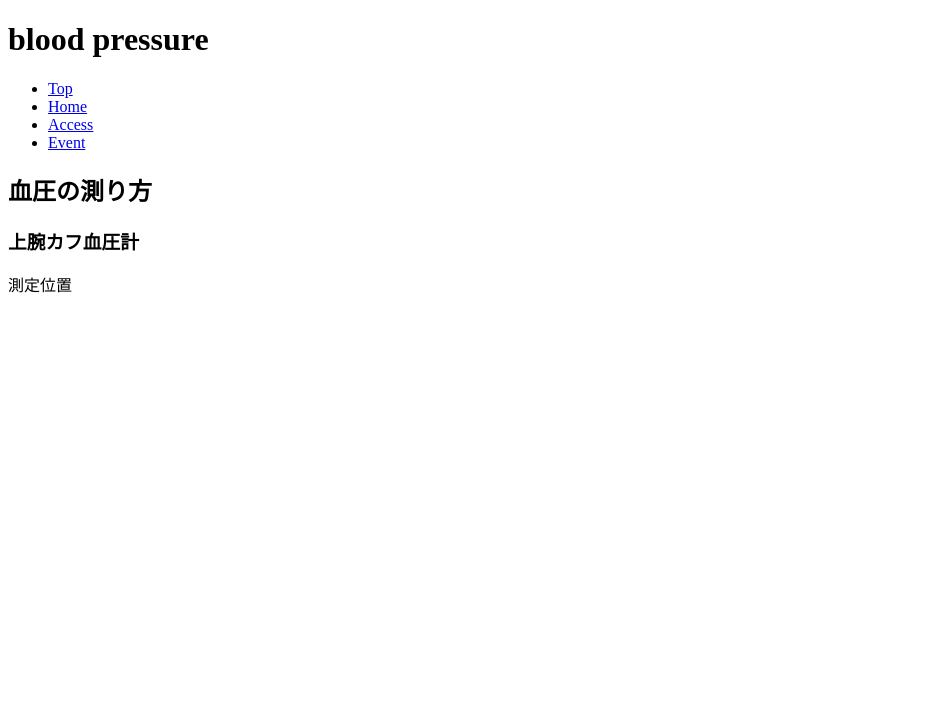
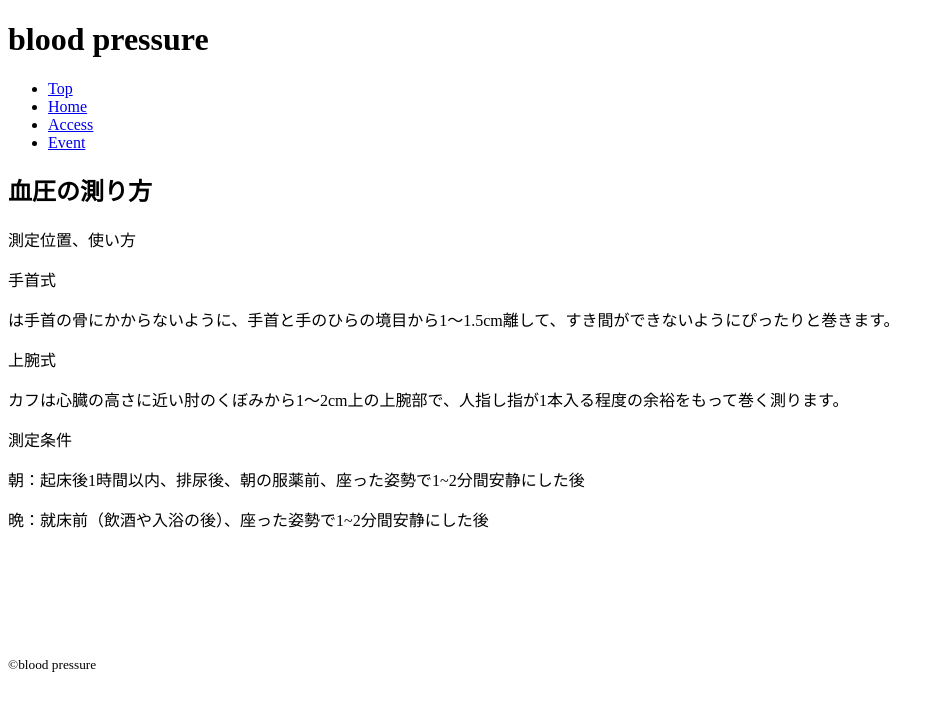
Before and after one commit to Leaf1243/blood-pressure-hirokoku, a plain HTML site: page index.html in a window 1280 px wide. Shown: the whole page, without its empty margins (0-944 px from the left). Drawn offline with Linux system fonts and the light colour scheme.

Commit message:
Update index.html

```diff
--- a/index.html
+++ b/index.html
@@ -26,13 +26,20 @@
         <h2>血圧の測り方</h2>
       </section>
       <section>
-        <h3>上腕カフ血圧計</h3>
-        <p>測定位置</p>
-        <p></p>
-        <p></p>
-        <p></p>
-        <p></p>
+
+        <p>測定位置、使い方</p>
+        <p>手首式</p>
+        <p>は手首の骨にかからないように、手首と手のひらの境目から1～1.5cm離して、すき間ができないようにぴったりと巻きます。</p>
+        <p>上腕式</p>
+        <p>カフは心臓の高さに近い肘のくぼみから1～2cm上の上腕部で、人指し指が1本入る程度の余裕をもって巻く測ります。</p>
+        <p>測定条件</p>
+        <p>朝：起床後1時間以内、排尿後、朝の服薬前、座った姿勢で1~2分間安静にした後</p>
+        <p>晩：就床前（飲酒や入浴の後）、座った姿勢で1~2分間安静にした後</p>
+        <br><br><br><br><br><br>
       </section>
     </main>
+    <footer>
+        <small>&copy;blood pressure</small>
+    </footer>
 </body>
 </html>
```
